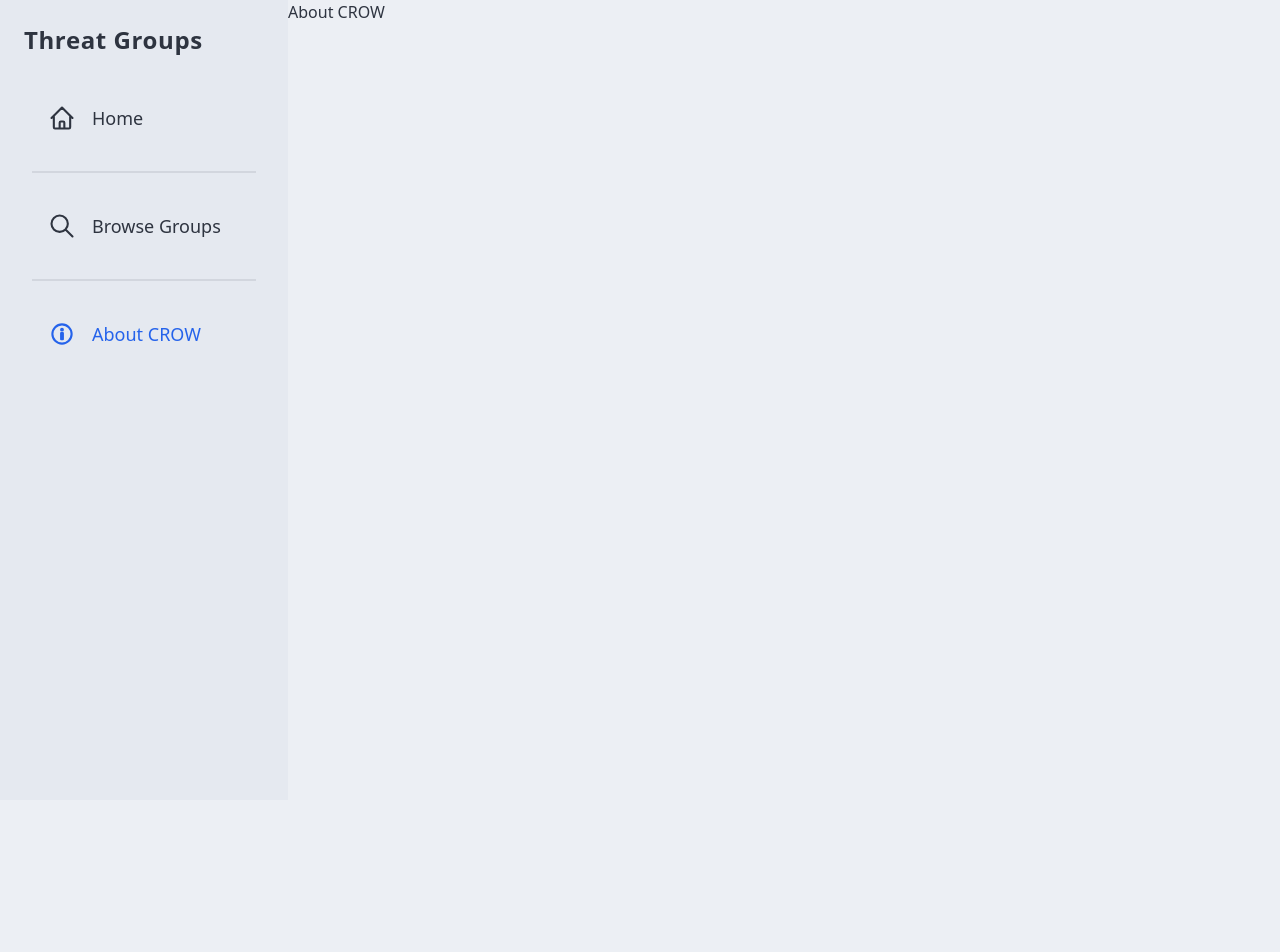
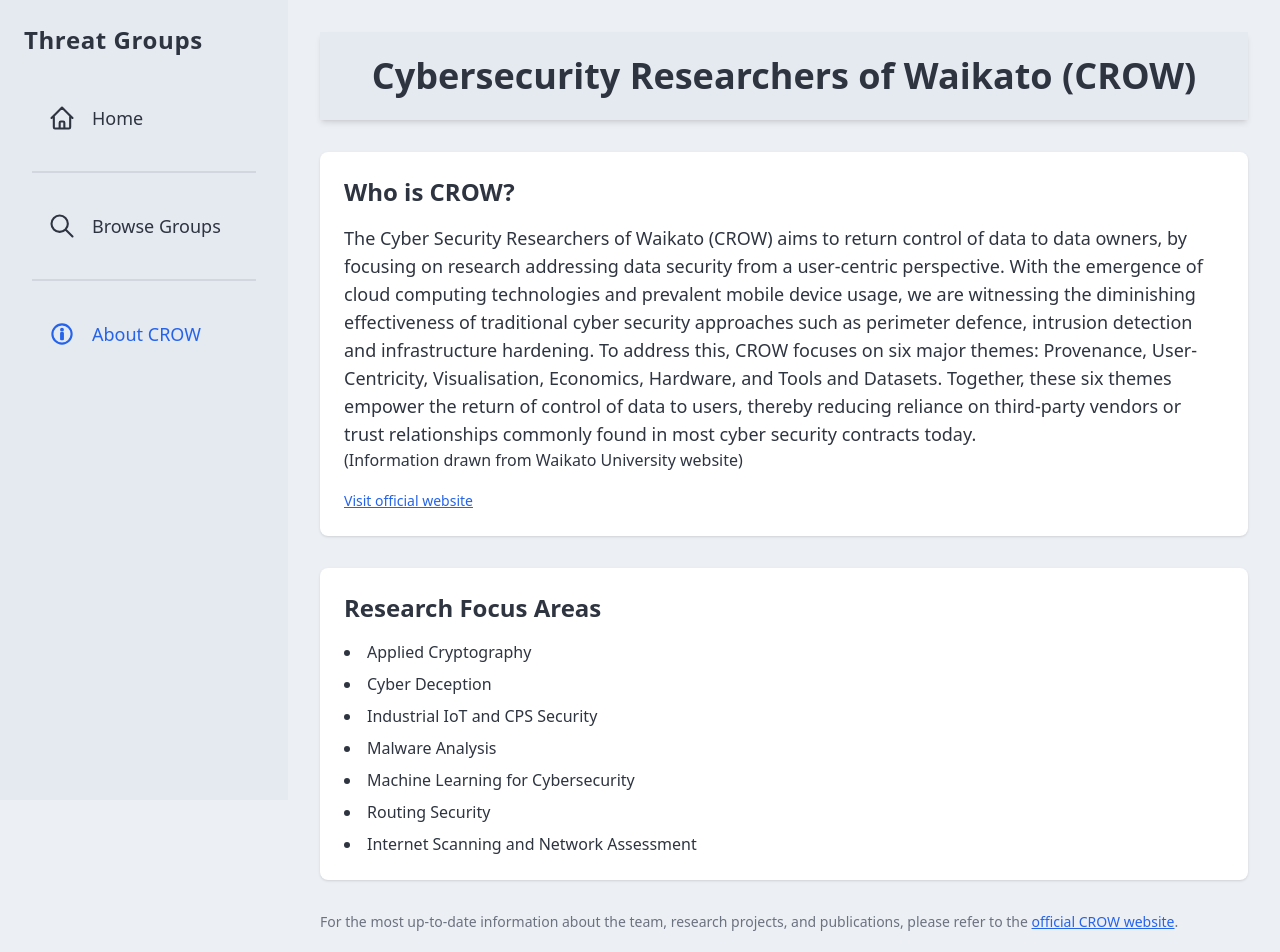
Before and after one commit to mikey-arch/ThreatGroupSearchSystem, a React (Vite) app in the folder frontend/: page /about in a window 1280 px wide. Shown: the top 952 px of the page. Before the commit the page ends 800 px from the top, so only its background shows below. Built offline with nearby package versions, Linux system fonts and the light colour scheme.

Commit message:
Created About CROW page, and created a json file to store the information about CROW

```diff
--- /dev/null
+++ b/frontend/src/data/crow.json
@@ -0,0 +1,15 @@
+{
+  "name": "Cybersecurity Researchers of Waikato (CROW)",
+  "shortName": "CROW",
+  "description": "The Cyber Security Researchers of Waikato (CROW) aims to return control of data to data owners, by focusing on research addressing data security from a user-centric perspective. With the emergence of cloud computing technologies and prevalent mobile device usage, we are witnessing the diminishing effectiveness of traditional cyber security approaches such as perimeter defence, intrusion detection and infrastructure hardening. To address this, CROW focuses on six major themes: Provenance, User-Centricity, Visualisation, Economics, Hardware, and Tools and Datasets. Together, these six themes empower the return of control of data to users, thereby reducing reliance on third-party vendors or trust relationships commonly found in most cyber security contracts today.",
+  "website": "https://www.waikato.ac.nz/research/institutes-centres-entities/entities/cyber-security-research-group-crow/",
+  "focusAreas": [
+    "Applied Cryptography",
+    "Cyber Deception",
+    "Industrial IoT and CPS Security",
+    "Malware Analysis",
+    "Machine Learning for Cybersecurity",
+    "Routing Security",
+    "Internet Scanning and Network Assessment"
+  ]
+}
--- a/frontend/src/pages/AboutPage.tsx
+++ b/frontend/src/pages/AboutPage.tsx
@@ -1,13 +1,84 @@
+// import Sidebar from "../components/Sidebar";
+
+// const AboutPage = () => {
+//   return (
+//     <div className="flex">
+//       <Sidebar />
+//       <main>
+//         <div>
+//           <h1>About CROW</h1>
+//         </div>
+//       </main>
+//     </div>
+//   );
+// };
+
+// export default AboutPage;
+
+
+import crowData from "../data/crow.json";
 import Sidebar from "../components/Sidebar";
 
 const AboutPage = () => {
   return (
     <div className="flex">
-      <Sidebar />
-      <main>
-        <div>
-          <h1>About CROW</h1>
+      {/* Sidebar */}
+      <div className="sticky top-0 h-screen">
+        <Sidebar />
+      </div>
+
+      {/* Main content */}
+      <main className="flex-1 p-8 max-w-5xl mx-auto" data-theme="nord">
+        {/* Sticky Top Title */}
+        <div className="sticky top-0 z-20 bg-base-200 py-6 shadow-md">
+          <h1 className="text-4xl font-bold text-center">{crowData.name}</h1>
         </div>
+
+        {/* Description */}
+        <section className="mt-8 mb-8 bg-white dark:bg-base-100 rounded-lg p-6 shadow">
+          <h2 className="text-2xl font-semibold mb-4">Who is CROW?</h2>
+          <p className="text-lg">{crowData.description}</p>
+          (Information drawn from Waikato University website)
+          <div className="mt-4">
+            <a
+              href={crowData.website}
+              target="_blank"
+              rel="noopener noreferrer"
+              className="text-blue-600 underline text-sm"
+            >
+              Visit official website
+            </a>
+          </div>
+        </section>
+
+        {/* Focus Areas */}
+        {crowData.focusAreas && crowData.focusAreas.length > 0 && (
+          <section className="mb-8 bg-white dark:bg-base-100 rounded-lg p-6 shadow">
+            <h2 className="text-2xl font-semibold mb-4">Research Focus Areas</h2>
+            <ul className="list-disc list-inside space-y-2">
+              {crowData.focusAreas.map((area, idx) => (
+                <li key={idx}>{area}</li>
+              ))}
+            </ul>
+          </section>
+        )}
+
+        {/* Optional: Note */}
+        <section className="mb-8 text-sm text-gray-500">
+          <p>
+            For the most up-to-date information about the team, research projects,
+            and publications, please refer to the{" "}
+            <a
+              href={crowData.website}
+              className="text-blue-600 underline"
+              target="_blank"
+              rel="noopener noreferrer"
+            >
+              official CROW website
+            </a>
+            .
+          </p>
+        </section>
       </main>
     </div>
   );
```
